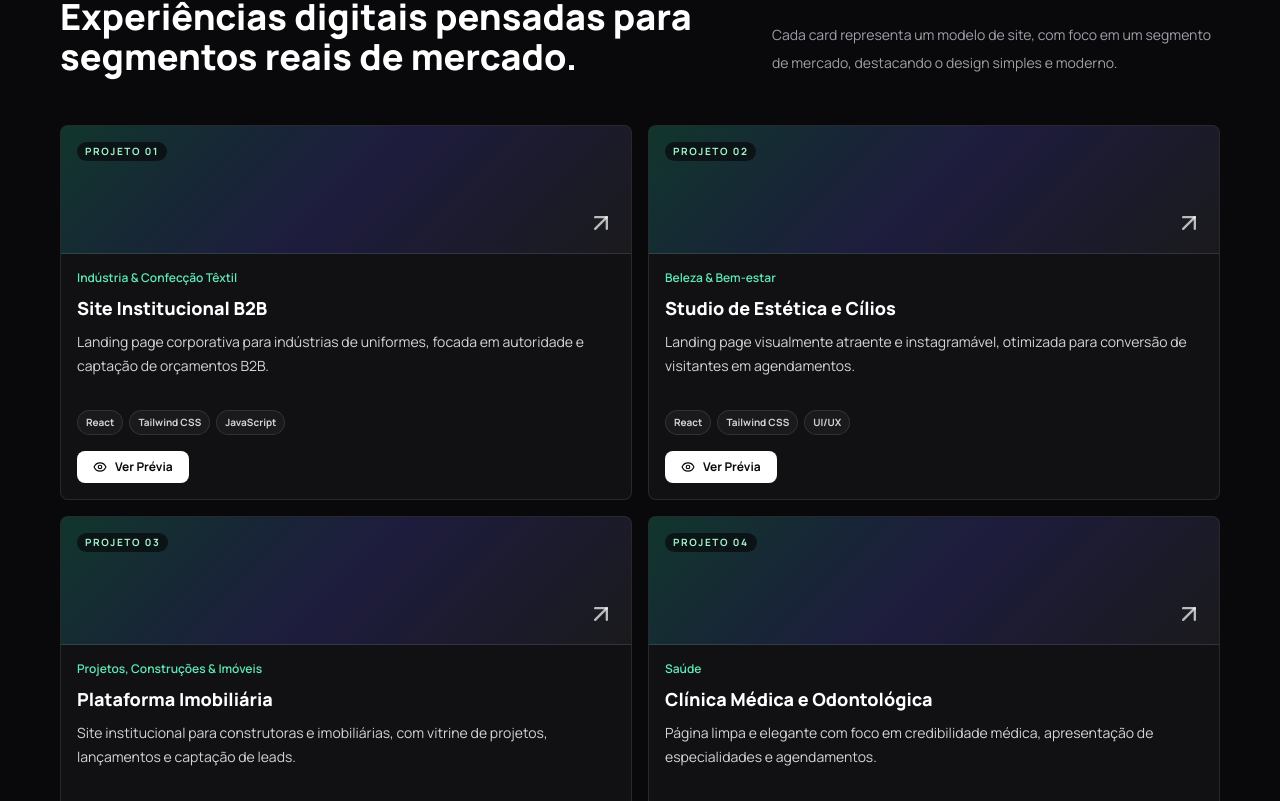
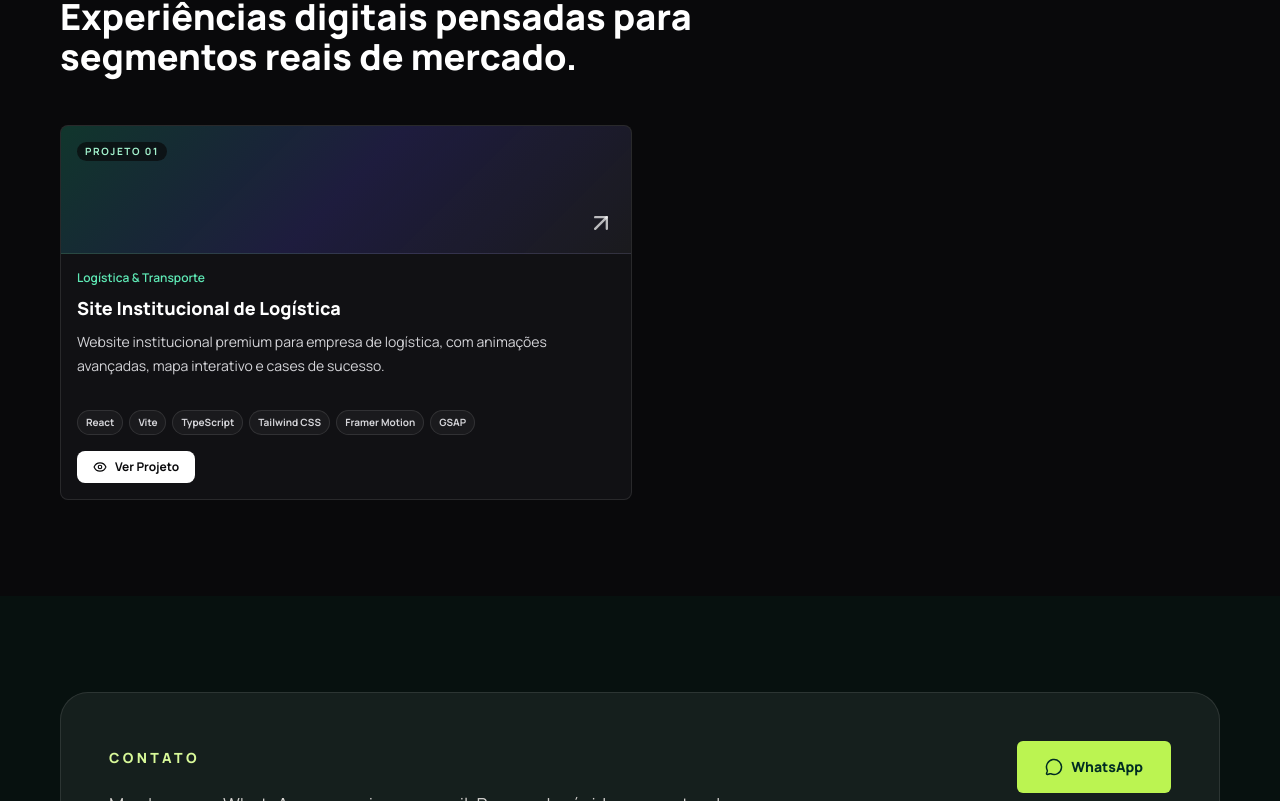
Before and after one commit to EduuD1as/Portif-lio-Front-end, a React (Vite) app: page / in a window 1280 px wide. Shown: the part 3299-4100 px from the top of the page. Built offline with nearby package versions, Linux system fonts and the light colour scheme.

Commit message:
ajustes no mostruário

```diff
--- a/src/components/ProjectPages.jsx
+++ b/src/components/ProjectPages.jsx
@@ -1,4 +1,4 @@
-import { ArrowLeft, Check, Mail, MapPin, MessageCircle, Sparkles } from 'lucide-react'
+import { ArrowLeft, Check, Mail, MapPin, MessageCircle, Sparkles, Truck } from 'lucide-react'
 import textileHero from '../assets/textile-hero.svg'
 import beautyHero from '../assets/beauty-hero.svg'
 import realestateHero from '../assets/realestate-hero.svg'
@@ -14,6 +14,49 @@ function BackLink({ light = false }) {
       <ArrowLeft size={18} />
       Voltar ao portfólio
     </a>
+  )
+}
+
+function JadlogPage() {
+  return (
+    <main className="bg-red-950 text-white">
+      <section className="section-shell grid min-h-screen items-center gap-12 py-10 lg:grid-cols-[1fr_0.95fr]">
+        <div>
+          <BackLink light />
+          <p className="mt-14 text-sm font-black uppercase tracking-[0.3em] text-red-300">
+            Jadlog
+          </p>
+          <h1 className="mt-5 text-5xl font-black leading-tight sm:text-6xl">
+            Sua logística no melhor caminho. Agilidade, tecnologia e confiança em cada entrega.
+          </h1>
+          <p className="mt-6 max-w-xl text-lg leading-8 text-slate-300">
+            Website institucional premium para empresa de logística, com animações avançadas,
+            mapa interativo e cases de sucesso de grandes marcas.
+          </p>
+          <div className="mt-9 flex flex-col gap-3 sm:flex-row">
+            <a href="https://transportes-express-portfolio-cwqs.vercel.app/" target="_blank" rel="noreferrer" className="rounded-lg bg-red-500 px-6 py-4 text-center text-sm font-black text-white">
+              Ver projeto
+            </a>
+            <a href="#servicos" className="rounded-lg border border-white/15 px-6 py-4 text-center text-sm font-bold">
+              Ver serviços
+            </a>
+          </div>
+        </div>
+        <div className="flex items-center justify-center rounded-2xl border border-white/10 bg-red-900/30 p-12">
+          <Truck className="text-red-300" size={120} />
+        </div>
+      </section>
+      <section id="servicos" className="border-y border-red-300/20 bg-red-500 py-16 text-white">
+        <div className="section-shell grid gap-5 md:grid-cols-4">
+          {['Entregas expressas', 'Logística e-commerce', 'Transporte empresarial', 'Logística reversa'].map((item) => (
+            <div key={item} className="rounded-xl bg-white/10 p-6">
+              <Check size={24} />
+              <h2 className="mt-5 text-2xl font-black">{item}</h2>
+            </div>
+          ))}
+        </div>
+      </section>
+    </main>
   )
 }
 
@@ -187,9 +230,10 @@ function ClinicPage() {
 }
 
 export default function ProjectPages({ slug }) {
+  if (slug === 'jadlog-logistica') return <JadlogPage />
   if (slug === 'industria-textil') return <TextilePage />
   if (slug === 'studio-estetica') return <BeautyPage />
   if (slug === 'plataforma-imobiliaria') return <RealEstatePage />
   if (slug === 'clinica-medica') return <ClinicPage />
-  return <TextilePage />
+  return <JadlogPage />
 }
--- a/src/components/Projects.jsx
+++ b/src/components/Projects.jsx
@@ -13,9 +13,6 @@ export default function Projects() {
             Experiências digitais pensadas para segmentos reais de mercado.
           </h2>
         </div>
-        <p className="max-w-md text-sm leading-7 text-zinc-400">
-          Cada card representa um modelo de site, com foco em um segmento de mercado, destacando o design simples e moderno.
-        </p>
       </div>
 
       <div className="grid gap-4 lg:grid-cols-2">
@@ -53,11 +50,13 @@ export default function Projects() {
               </div>
               <div className="mt-4">
                 <a
-                  href={`/projetos/${project.slug}`}
+                  href={project.externalUrl || `/projetos/${project.slug}`}
+                  target={project.externalUrl ? '_blank' : undefined}
+                  rel={project.externalUrl ? 'noopener noreferrer' : undefined}
                   className="inline-flex items-center justify-center gap-2 rounded-lg bg-white px-4 py-2 text-xs font-bold text-zinc-950 transition hover:bg-emerald-200"
                 >
                   <Eye size={14} />
-                  Ver Prévia
+                  {project.externalUrl ? 'Ver Projeto' : 'Ver Prévia'}
                 </a>
               </div>
             </div>
--- a/src/data/projects.js
+++ b/src/data/projects.js
@@ -1,70 +1,20 @@
 export const projects = [
   {
-    slug: 'industria-textil',
-    title: 'Site Institucional B2B',
-    brand: 'TexPrime Uniformes',
-    sector: 'Indústria & Confecção Têxtil',
+    slug: 'jadlog-logistica',
+    title: 'Site Institucional de Logística',
+    brand: 'Jadlog',
+    sector: 'Logística & Transporte',
     description:
-      'Landing page corporativa para indústrias de uniformes, focada em autoridade e captação de orçamentos B2B.',
-    tags: ['React', 'Tailwind CSS', 'JavaScript'],
-    accent: 'emerald',
-    audience: 'Indústrias, redes de varejo, hospitais e empresas com grandes equipes.',
-    headline: 'Uniformes profissionais para empresas que precisam de padrão, escala e confiança.',
+      'Website institucional premium para empresa de logística, com animações avançadas, mapa interativo e cases de sucesso.',
+    tags: ['React', 'Vite', 'TypeScript', 'Tailwind CSS', 'Framer Motion', 'GSAP'],
+    accent: 'red',
+    audience: 'Empresas de e-commerce, varejo e indústria que necessitam de soluções logísticas nacionais.',
+    headline: 'Sua logística no melhor caminho. Agilidade, tecnologia e confiança em cada entrega.',
     subheadline:
-      'Uma presença digital B2B com foco em credibilidade, capacidade produtiva e solicitação rápida de orçamento.',
-    metrics: ['18 anos de mercado', '+450 clientes atendidos', 'Entrega nacional'],
-    services: ['Uniformes corporativos', 'EPIs personalizados', 'Linha hospitalar', 'Produção sob medida'],
-    cta: 'Solicitar orçamento B2B',
-  },
-  {
-    slug: 'studio-estetica',
-    title: 'Studio de Estética e Cílios',
-    brand: 'Lume Beauty Studio',
-    sector: 'Beleza & Bem-estar',
-    description:
-      'Landing page visualmente atraente e instagramável, otimizada para conversão de visitantes em agendamentos.',
-    tags: ['React', 'Tailwind CSS', 'UI/UX'],
-    accent: 'pink',
-    audience: 'Clientes locais que procuram estética facial, cílios e autocuidado.',
-    headline: 'Realce sua beleza com procedimentos delicados, seguros e personalizados.',
-    subheadline:
-      'Uma landing page elegante para transformar visitantes do Instagram em horários agendados.',
-    metrics: ['Agenda online', 'Atendimento premium', 'Avaliação gratuita'],
-    services: ['Extensão de cílios', 'Design de sobrancelhas', 'Limpeza de pele', 'Brow lamination'],
-    cta: 'Agendar horário',
-  },
-  {
-    slug: 'plataforma-imobiliaria',
-    title: 'Plataforma Imobiliária',
-    brand: 'Vértice Urbanismo',
-    sector: 'Projetos, Construções & Imóveis',
-    description:
-      'Site institucional para construtoras e imobiliárias, com vitrine de projetos, lançamentos e captação de leads.',
-    tags: ['React', 'Tailwind CSS', 'API Integration'],
-    accent: 'indigo',
-    audience: 'Compradores, investidores e famílias em busca de imóveis planejados.',
-    headline: 'Empreendimentos modernos para viver, investir e crescer com segurança.',
-    subheadline:
-      'Uma vitrine imobiliária com lançamentos, diferenciais do empreendimento e geração de leads qualificados.',
-    metrics: ['12 empreendimentos', 'Tour de imóveis', 'Contato com consultor'],
-    services: ['Lançamentos', 'Apartamentos', 'Casas em condomínio', 'Projetos comerciais'],
-    cta: 'Falar com consultor',
-  },
-  {
-    slug: 'clinica-medica',
-    title: 'Clínica Médica e Odontológica',
-    brand: 'Clínica Plena Saúde',
-    sector: 'Saúde',
-    description:
-      'Página limpa e elegante com foco em credibilidade médica, apresentação de especialidades e agendamentos.',
-    tags: ['React', 'Tailwind CSS', 'JavaScript'],
-    accent: 'cyan',
-    audience: 'Pacientes que procuram atendimento médico e odontológico humanizado.',
-    headline: 'Cuidado integrado para sua saúde, seu sorriso e sua rotina.',
-    subheadline:
-      'Uma página profissional que transmite segurança, organiza especialidades e facilita o agendamento.',
-    metrics: ['Atendimento humanizado', 'Equipe multidisciplinar', 'Agendamento rápido'],
-    services: ['Clínica geral', 'Odontologia', 'Check-ups', 'Exames preventivos'],
-    cta: 'Agendar consulta',
-  },
+      'Site institucional moderno com seções de serviços, tecnologia, mapa de cobertura nacional e cases de sucesso de grandes marcas.',
+    metrics: ['Cobertura nacional', '+5.500 municípios', 'Rastreamento em tempo real'],
+    services: ['Entregas expressas', 'Logística e-commerce', 'Transporte empresarial', 'Logística reversa'],
+    cta: 'Ver projeto',
+    externalUrl: 'https://transportes-express-portfolio-cwqs.vercel.app/',
+  }
 ]
```
Also changed, not shown: 5 other files (tests, documents, lock files or other folders).
